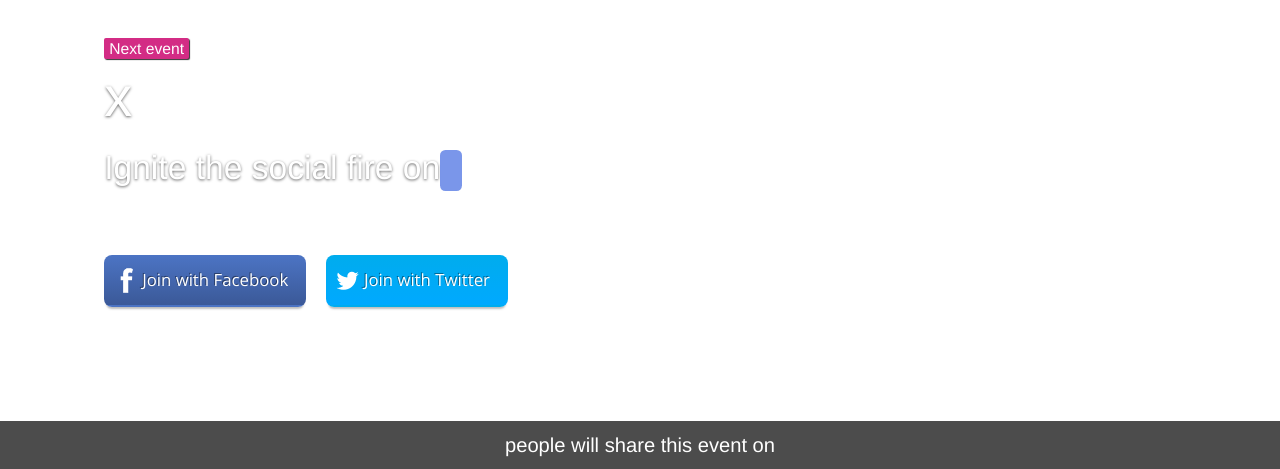
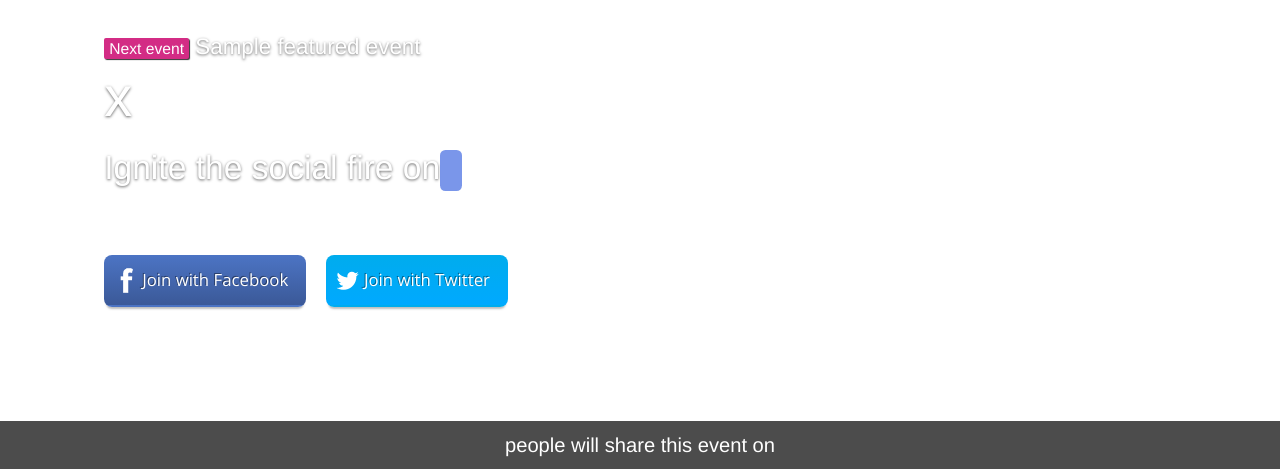
Before and after one commit to jsopra/koding, a Yii app: template views/site/index.php in a window 1280 px wide. Shown: the top 469 px of the page. Run offline with PHP 8.4 and a stand-in for Yii, Linux system fonts and the light colour scheme; the template is opened without the code that fills it: most values are stand-ins (such as "Sample title", 1, 10 or a date in 2020); data that the repository does not hold is empty; some libraries are stand-ins or nearby versions.

Commit message:
Brain is sleeping already

```diff
--- a/views/site/index.php
+++ b/views/site/index.php
@@ -26,7 +26,7 @@ $this->registerJsFile(
 <div class="wrap featured" style="background-image: url('<?= Yii::$app->resourceManager->getUrl($featuredEvent->image_name) ?>')">
     <div class="container">
         <header>
-            <h1><span>Next event</span> <?php Html::encode($featuredEvent->name) ?></h1><br>
+            <h1><span>Next event</span> <?= Html::encode($featuredEvent->name) ?></h1><br>
             <h2><?= Html::encode($featuredEvent->hashtag) ?></h2>
             <h3>
                 Ignite the social fire on
```
